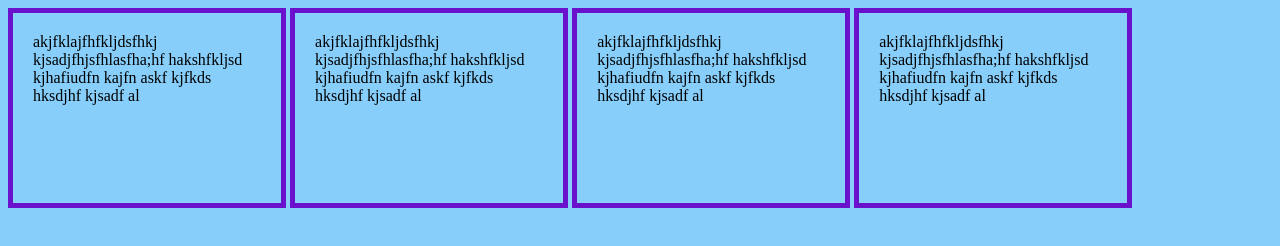
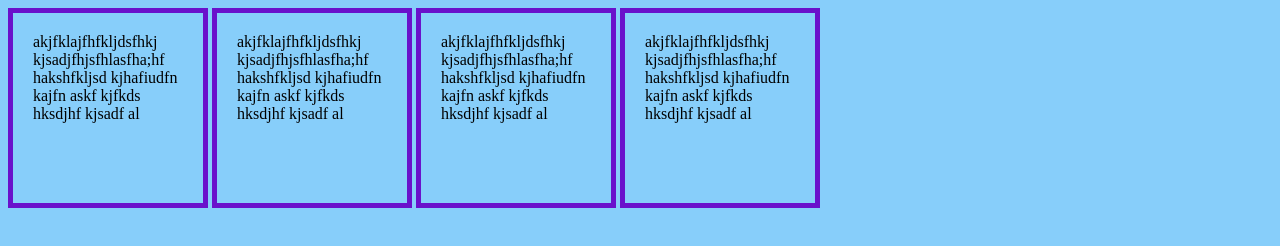
Before and after one commit to narasimhareddyputta94/basic_front_end, a plain HTML site: page src/class_4/index_2.html in a window 1280 px wide. Drawn offline with Linux system fonts and the light colour scheme.

Commit message:
played with content box and border box

```diff
--- a/src/class_4/index_2.html
+++ b/src/class_4/index_2.html
@@ -11,12 +11,11 @@
 
         .box{
            border: #6a11cb 5px solid;
-            width: 22%;
+            width: 200px;
             height: 200px;
             display: inline-block;
             box-sizing: border-box;
             padding: 20px;
-            overflow: auto;
         }
     </style>
 </head>
```
Also changed, not shown: src/class_4/index.html (+1 -1 lines).
